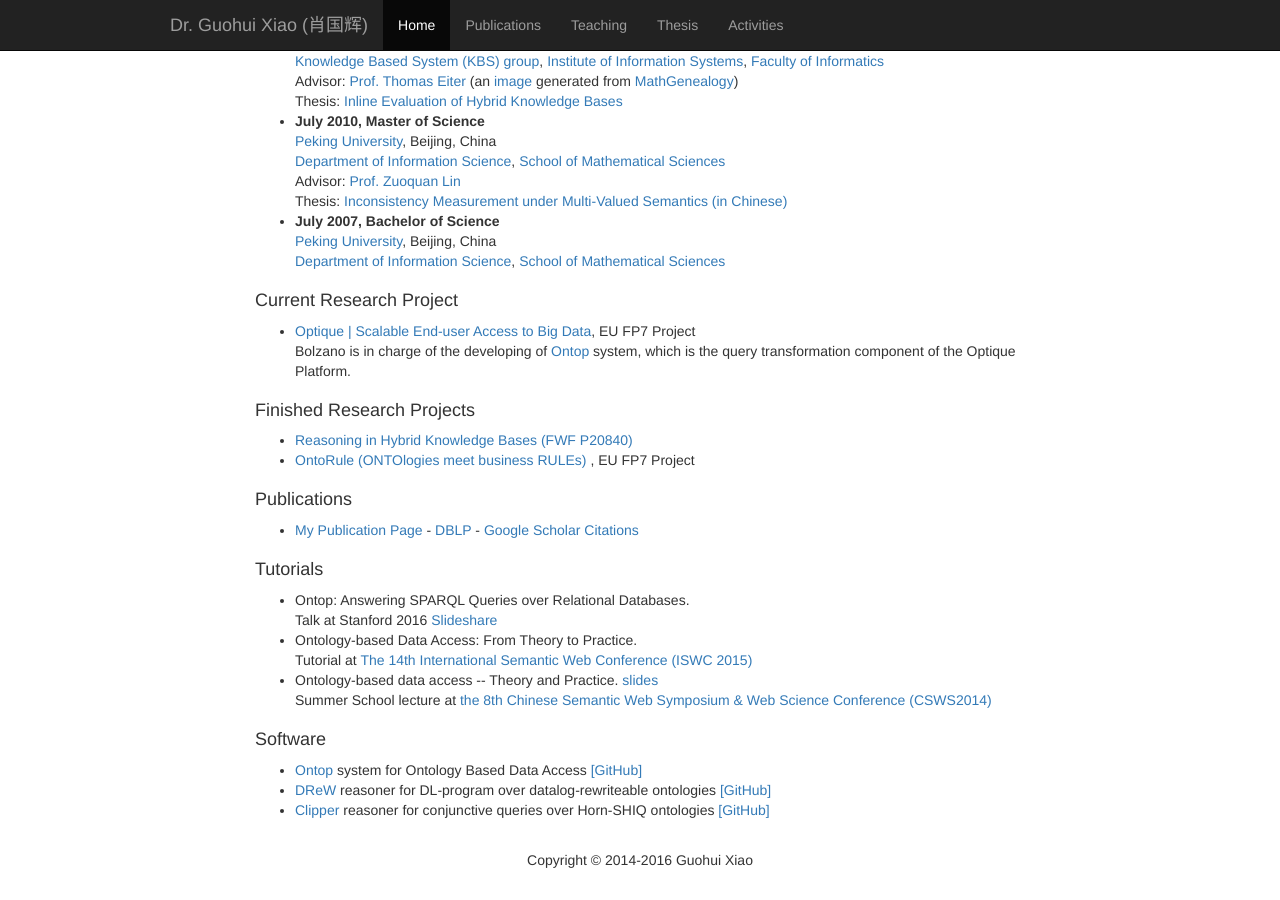
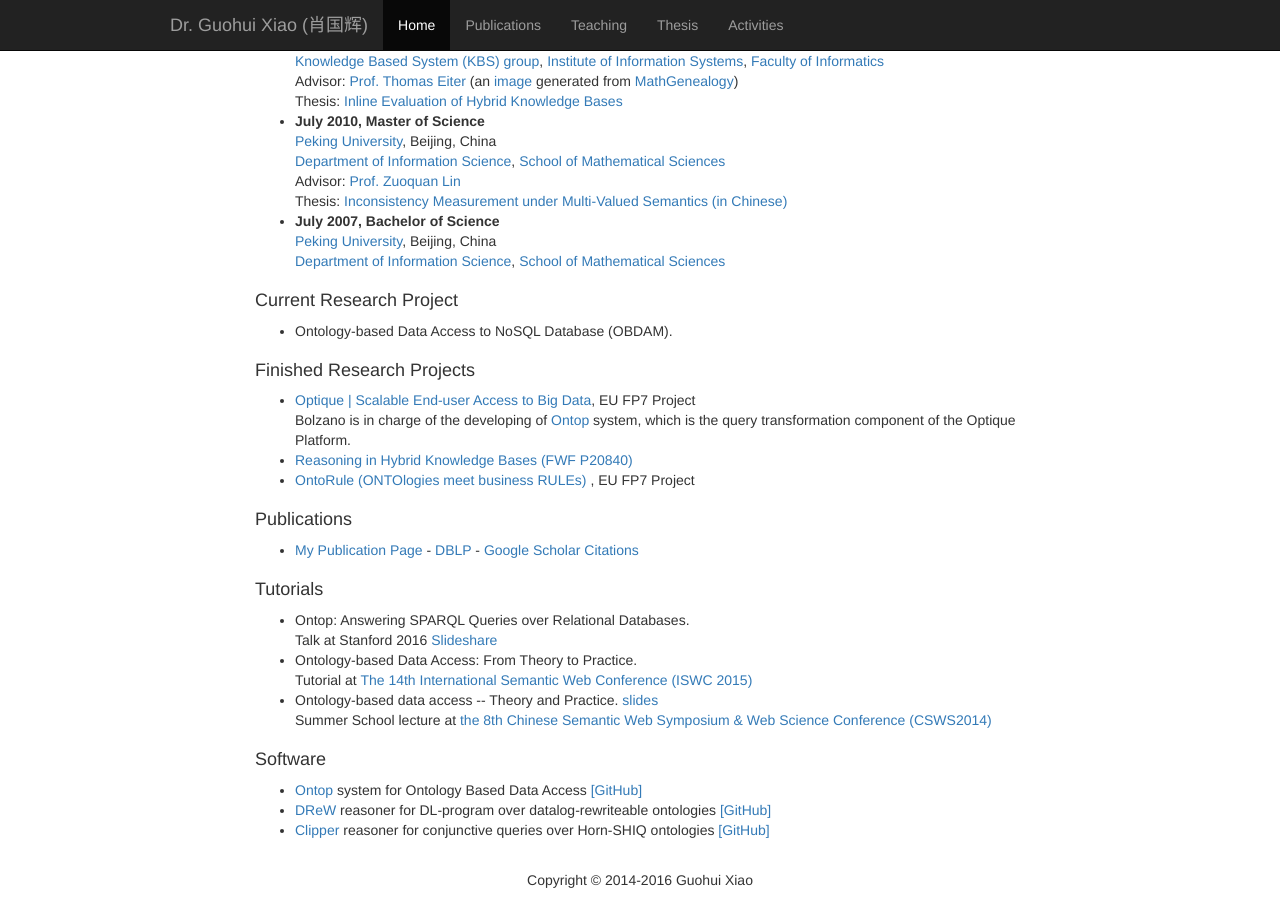
Before and after one commit to ghxiao/ghxiao.github.io, a Jekyll site: the page built from index.html, in a window 1280 px wide and 900 px high, scrolled down 659 px. Built offline with Jekyll 4.4.1, drawn with Linux system fonts in a browser that asks for light colours; Markdown is read by kramdown in place of the engine named in the settings.

Commit message:
update project and review

```diff
--- a/_includes/xiao.bib
+++ b/_includes/xiao.bib
@@ -1,7 +1,7 @@
 %% This BibTeX bibliography file was created using BibDesk.
 %% http://bibdesk.sourceforge.net/
 
-%% Created for xiao at 2016-10-11 15:25:16 +0200
+%% Created for xiao at 2016-10-11 22:44:24 +0200
 
 
 %% Saved with string encoding Unicode (UTF-8)
--- a/activities.html
+++ b/activities.html
@@ -62,6 +62,9 @@ permalink: activities.html
                     <a href="http://iswc2014.semanticweb.org/">2014</a>,
                     <a href="http://iswc2015.semanticweb.org/">2015</a>
                 </li>
+                <li>
+                    European Semantic Web Conference <a href="http://2017.eswc-conferences.org/">2017</a>
+                </li>
                 <li>International Joint Conference on Automated
                     Reasoning (IJCAR) <a href="http://ijcar.cs.manchester.ac.uk">2012</a></li>
                 <li>International Conference on Principles of Knowledge
--- a/index.html
+++ b/index.html
@@ -132,18 +132,19 @@ slug: home
 <div>
     <h3>Current Research Project</h3>
     <ul>
-        <li><a href="http://www.optique-project.eu/">Optique | Scalable End-user Access to Big Data</a>, EU FP7
-            Project
-            <br> Bolzano is in charge of the developing of <a href="http://ontop.inf.unibz.it">Ontop</a> system,
-            which is the query transformation component of the Optique Platform.
+        <li>Ontology-based Data Access to NoSQL Database (OBDAM).
         </li>
-
     </ul>
 </div>
 
 <div>
     <h3>Finished Research Projects</h3>
     <ul>
+        <li><a href="http://www.optique-project.eu/">Optique | Scalable End-user Access to Big Data</a>, EU FP7
+            Project
+            <br> Bolzano is in charge of the developing of <a href="http://ontop.inf.unibz.it">Ontop</a> system,
+            which is the query transformation component of the Optique Platform.
+        </li>
         <li><a href="http://www.kr.tuwien.ac.at/research/projects/hybridkb/index.html">Reasoning
             in Hybrid Knowledge Bases (FWF P20840)</a></li>
         <li><a href="http://ontorule-project.eu/">OntoRule (ONTOlogies meet business RULEs) </a>,
```
